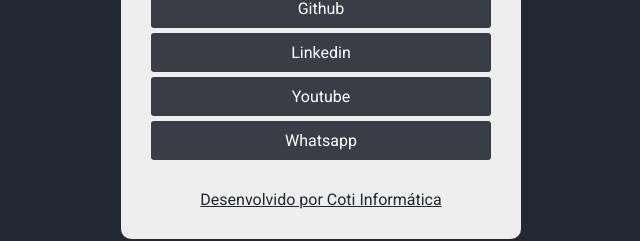
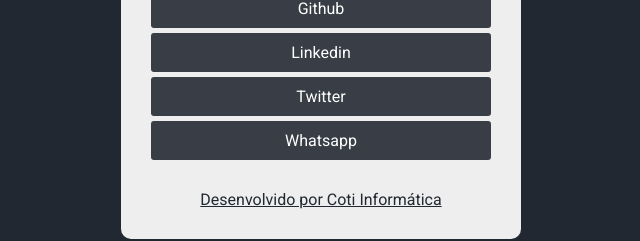
Before and after one commit to pdavidborges/sitelinks, a plain HTML site: page index.html in a window 1280 px wide. Shown: the part 362-603 px from the top of the page, 319-959 px from the left. Drawn offline with Linux system fonts and the light colour scheme.

Commit message:
Add files via upload
Youtube removido e Twitter add

```diff
--- a/index.html
+++ b/index.html
@@ -32,7 +32,7 @@
         <ul>
             <li><a href="#">Github</a></li>
             <li><a href="#">Linkedin</a></li>
-            <li><a href="#">Youtube</a></li>
+            <li><a href="#">Twitter</a></li>
             <li><a href="#">Whatsapp</a></li>
         </ul>
 
```
